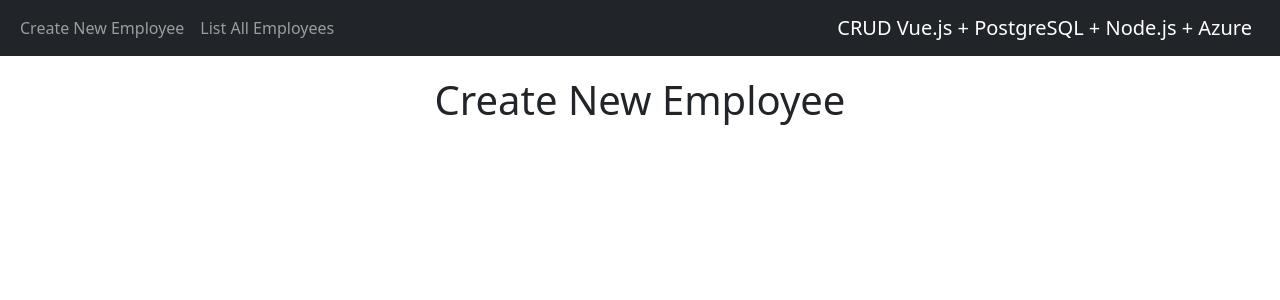
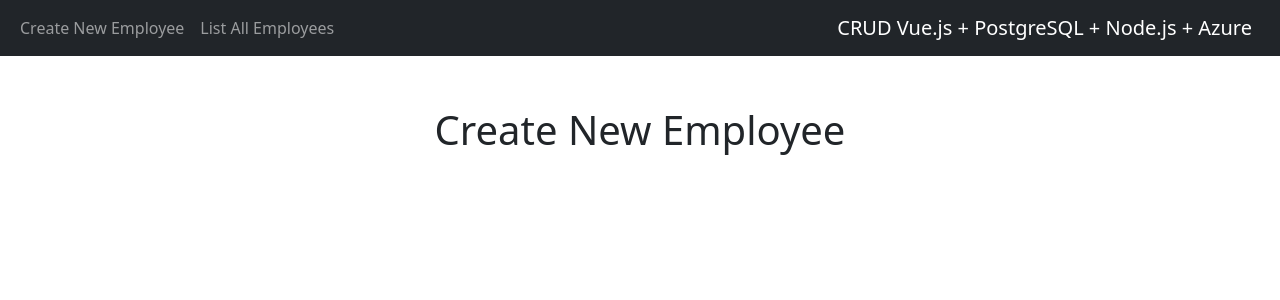
Before and after one commit to HansKinkelaar/VueJS, a Vue app in the folder front-vue-v2/: page / in a window 1280 px wide. Shown: the top 300 px of the page. Built offline with nearby package versions, Linux system fonts and the light colour scheme; what vue-sweetalert2 would draw is missing.

Commit message:
Arrumando rota do list-employee

```diff
--- a/front-vue-v2/src/App.vue
+++ b/front-vue-v2/src/App.vue
@@ -10,7 +10,7 @@
               <router-link class="nav-link" to="/">Create New Employee</router-link>
             </li>
             <li class="nav-item">
-              <router-link class="nav-link" to="/list-employees">List All Employees</router-link>
+              <router-link class="nav-link" to="/list-employee">List All Employees</router-link>
             </li>
           </ul>
           <a class="navbar-brand order-md-last">CRUD Vue.js + PostgreSQL + Node.js + Azure</a>
@@ -29,7 +29,7 @@
 <style>
 
 .container {
-  margin-top: 20px;
+  margin-top: 50px;
   display: flex;
   justify-content: center;
   }
```
